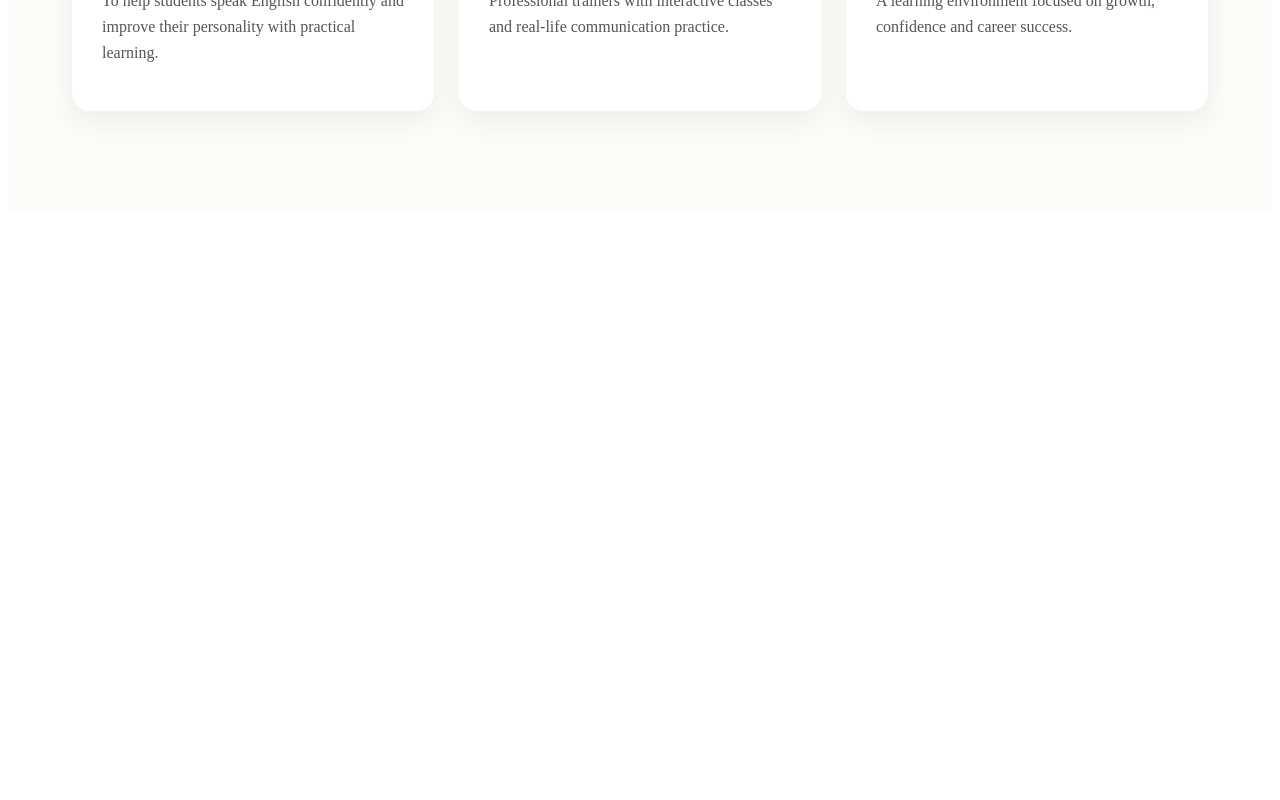
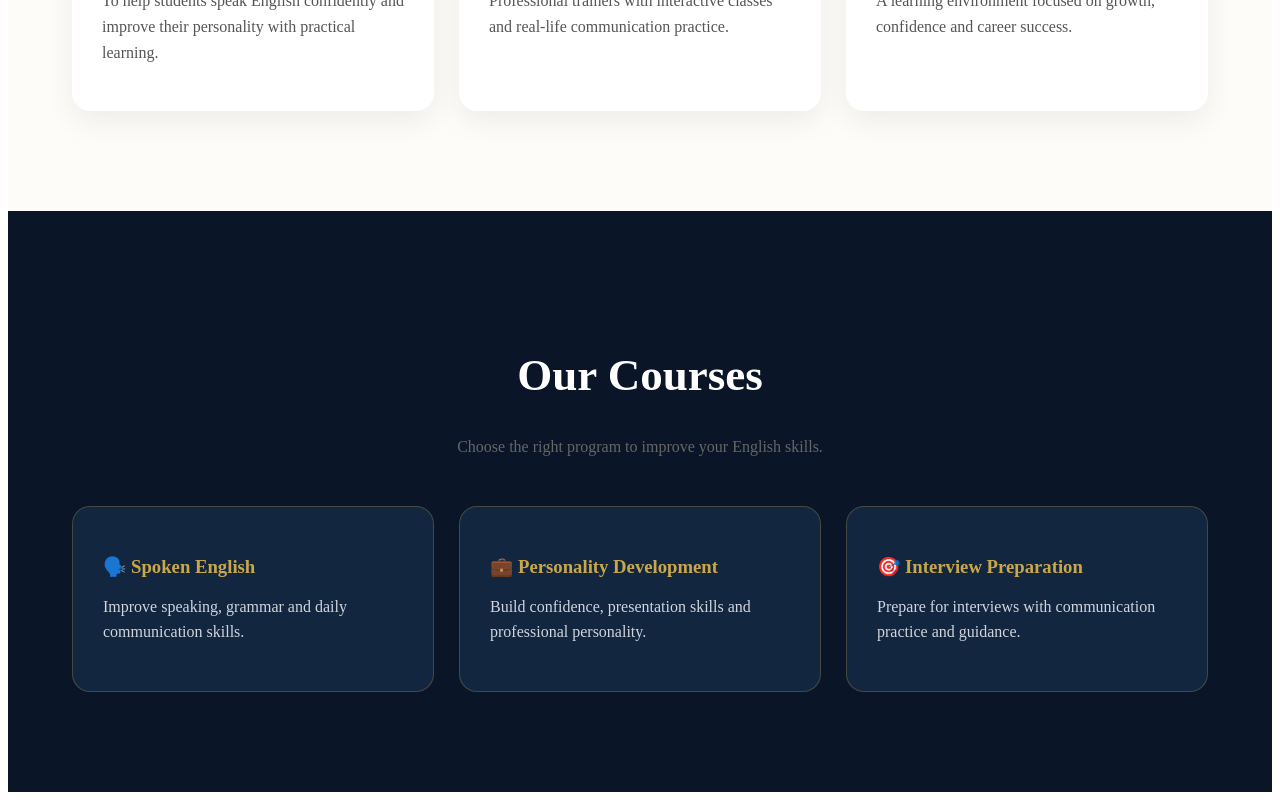
Before and after one commit to vinita4556/royal-gurukul, a React (Vite) app in the folder royal-gurukul/: page / in a window 1280 px wide. Shown: the part 1371-2171 px from the top of the page. Before the commit the page ends 1590 px from the top, so only its background shows below. Built offline with nearby package versions, Linux system fonts and the light colour scheme.

Commit message:
added courses section

```diff
--- a/royal-gurukul/src/App.css
+++ b/royal-gurukul/src/App.css
@@ -484,3 +484,93 @@ grid-template-columns:1fr;
 }
 
 }
+
+/*COURES*/
+
+.courses{
+
+padding:100px 5vw;
+
+background:#0A1628;
+
+color:white;
+
+}
+
+
+
+.courses .section-title h2{
+
+color:white;
+
+}
+
+
+
+.course-grid{
+
+display:grid;
+
+grid-template-columns:repeat(3,1fr);
+
+gap:25px;
+
+}
+
+
+
+.course-card{
+
+background:#132640;
+
+padding:30px;
+
+border-radius:18px;
+
+border:1px solid #C9A84C44;
+
+transition:.3s;
+
+}
+
+
+
+.course-card:hover{
+
+transform:translateY(-10px);
+
+border-color:#C9A84C;
+
+}
+
+
+
+.course-card h3{
+
+color:#C9A84C;
+
+margin-bottom:15px;
+
+}
+
+
+
+.course-card p{
+
+color:#d0d5dd;
+
+line-height:1.6;
+
+}
+
+
+
+@media(max-width:768px){
+
+.course-grid{
+
+grid-template-columns:1fr;
+
+}
+
+}
--- a/royal-gurukul/src/App.jsx
+++ b/royal-gurukul/src/App.jsx
@@ -2,6 +2,7 @@ import "./App.css";
 import Hero from "./components/Hero";
 import Nav from "./components/Nav";
 import About from "./components/About";
+import Courses from "./components/Courses";
 
 function App(){
 
@@ -12,6 +13,7 @@ return(
 <Nav/>
 <Hero/>
 <About />
+<Courses />
 
 </>
 
--- a/royal-gurukul/src/components/Courses.jsx
+++ b/royal-gurukul/src/components/Courses.jsx
@@ -0,0 +1,77 @@
+function Courses(){
+
+return(
+
+<section id="courses" className="courses">
+
+
+<div className="section-title">
+
+<h2>
+Our Courses
+</h2>
+
+<p>
+Choose the right program to improve your English skills.
+</p>
+
+</div>
+
+
+
+<div className="course-grid">
+
+
+<div className="course-card">
+
+<h3>
+🗣️ Spoken English
+</h3>
+
+<p>
+Improve speaking, grammar and daily communication skills.
+</p>
+
+</div>
+
+
+
+<div className="course-card">
+
+<h3>
+💼 Personality Development
+</h3>
+
+<p>
+Build confidence, presentation skills and professional personality.
+</p>
+
+</div>
+
+
+
+<div className="course-card">
+
+<h3>
+🎯 Interview Preparation
+</h3>
+
+<p>
+Prepare for interviews with communication practice and guidance.
+</p>
+
+</div>
+
+
+
+</div>
+
+
+</section>
+
+)
+
+}
+
+
+export default Courses;
```
